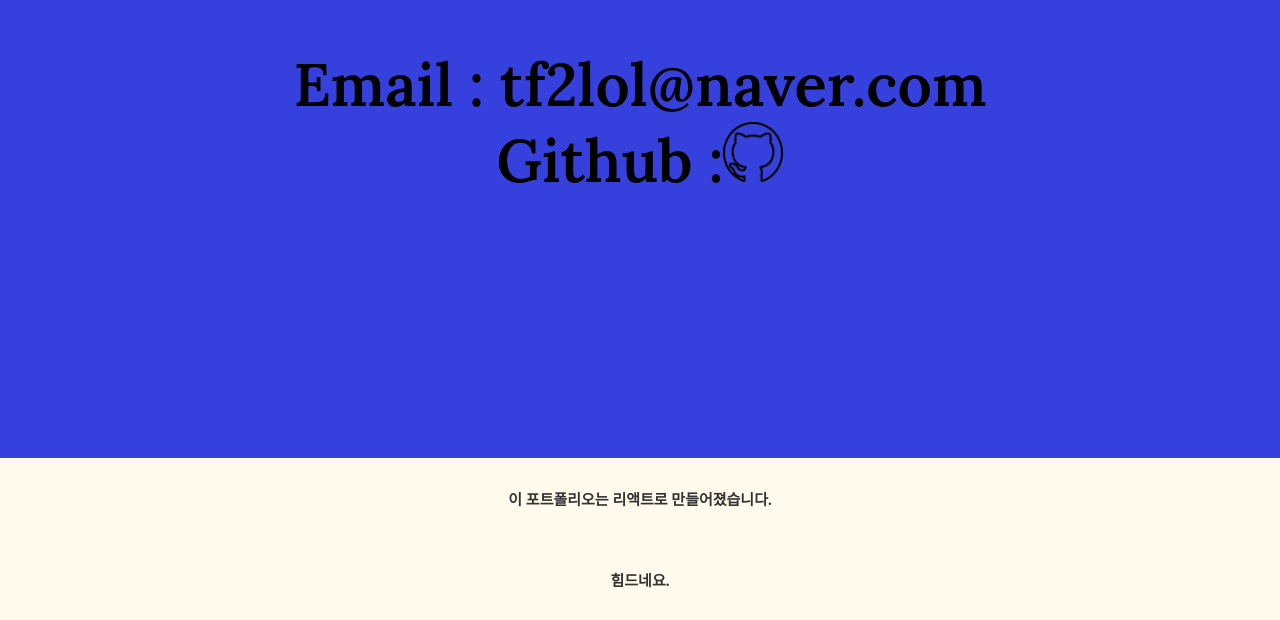
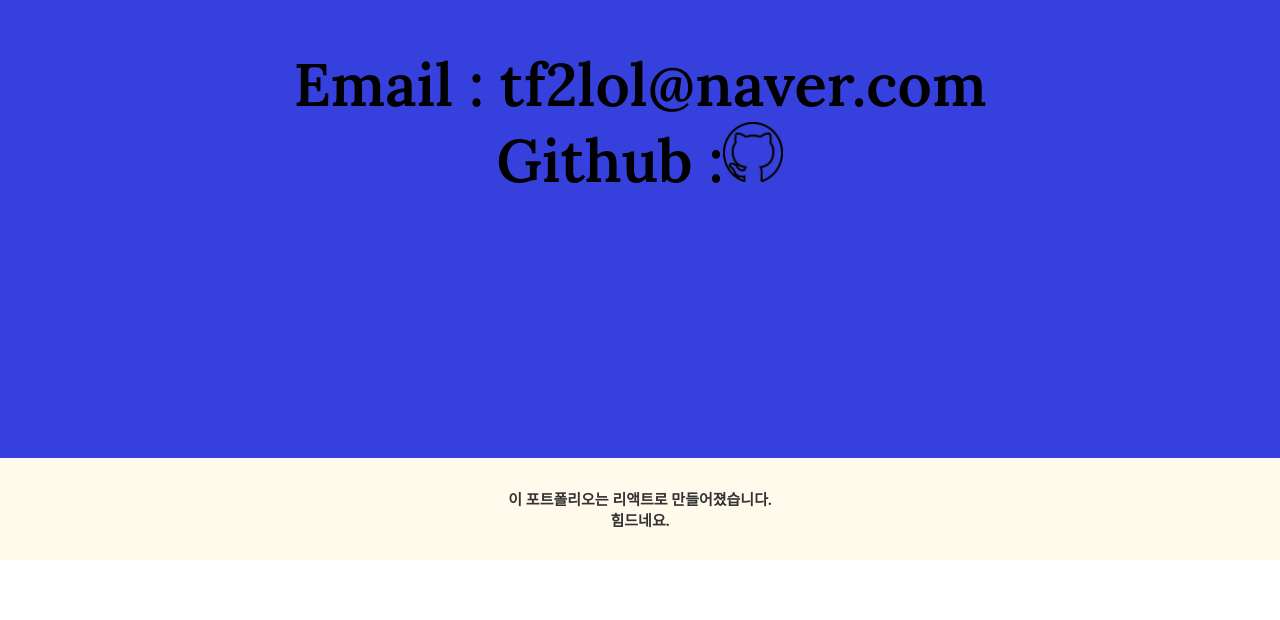
Before and after one commit to kungchan1111/my_portfolio, a React (Create React App) app: page / in a window 1280 px wide. Shown: the part 2892-3512 px from the top of the page. After the commit the page ends 3452 px from the top, so only its background shows below. Built offline with nearby package versions, Linux system fonts and the light colour scheme; a web font is replaced by a local one.

Commit message:
4차 완

```diff
--- a/src/components/Footer.js
+++ b/src/components/Footer.js
@@ -5,11 +5,11 @@ import { footerData } from "./data";
 export default function Footer() {
   return (
     <footer className="footer">
-      {footerData.map((data) => (
-        <div className="footer__container">
+      <div className="footer__container">
+        {footerData.map((data) => (
           <span>{data.desc}</span>
-        </div>
-      ))}
+        ))}
+      </div>
     </footer>
   );
 }
```
